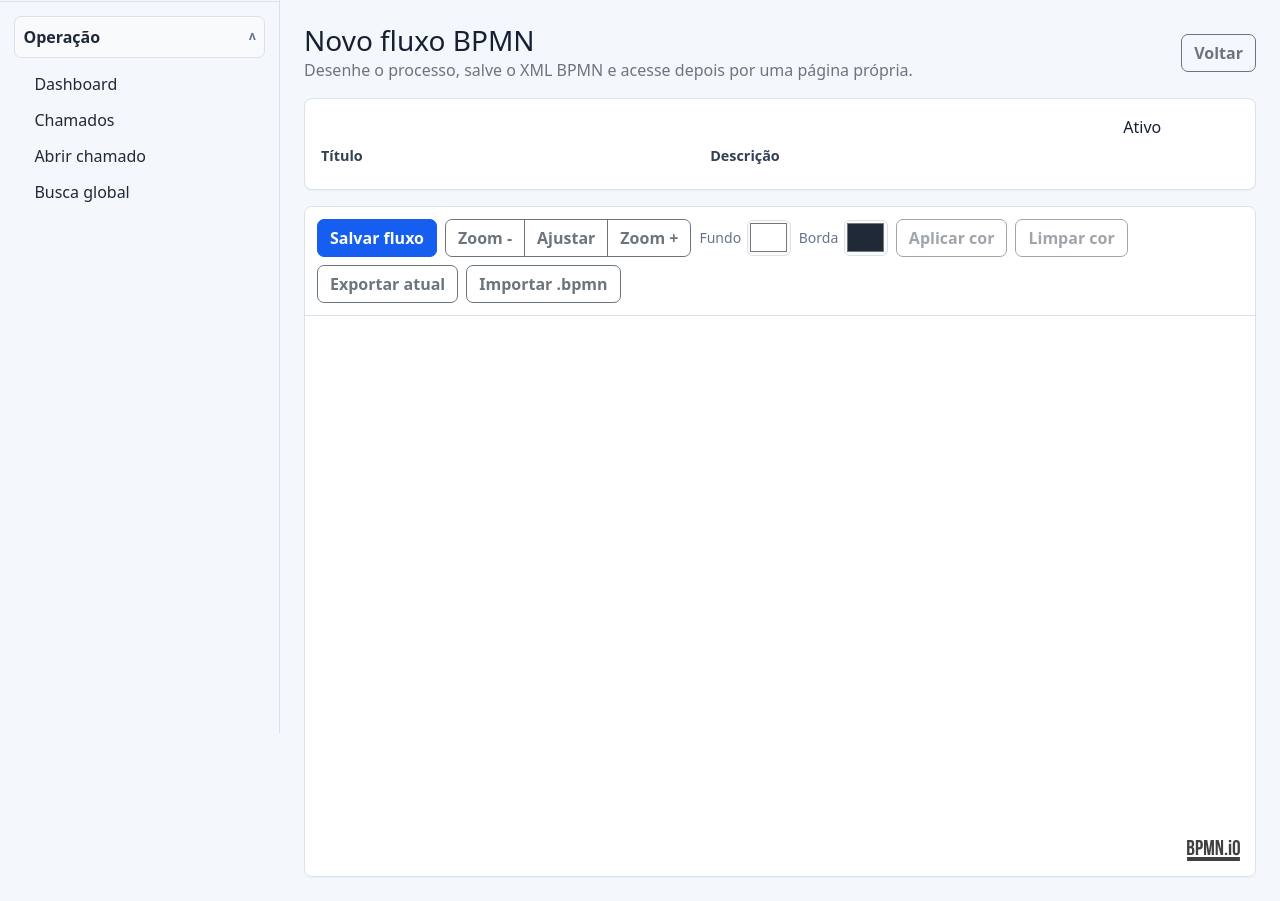
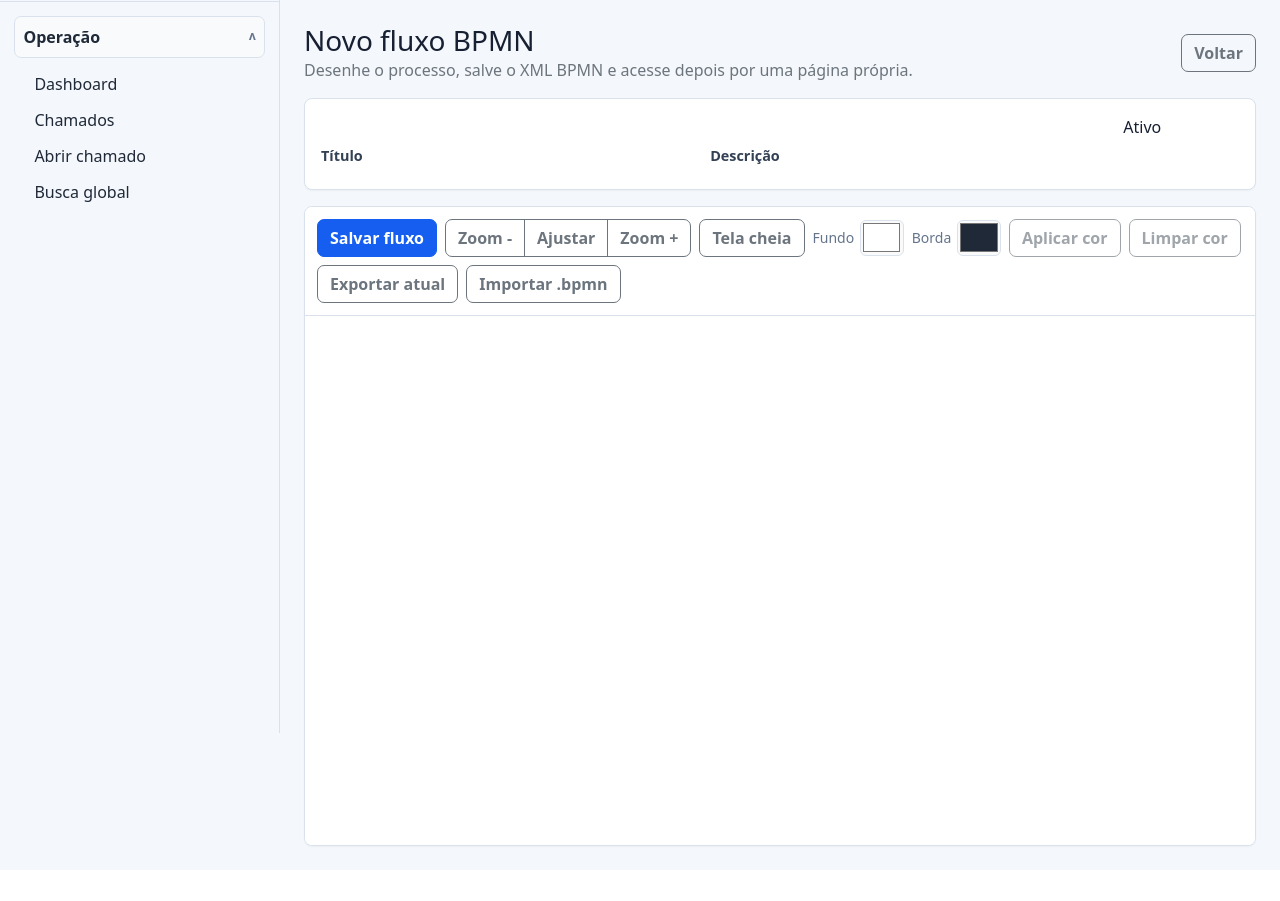
Before and after one commit to mcetrangolo/sistema_chamados, a Django app: template templates/processos/diagrama_form.html in a window 1280 px wide. Shown: the part 67-968 px from the top of the page. After the commit the page ends 915 px from the top, so only its background shows below. Run offline with Django 5.2, Linux system fonts and the light colour scheme; the template is opened without the code that fills it, so the values that code supplies are empty; some libraries are stand-ins or nearby versions.

Commit message:
Ajusta cabecalho e editor BPMN

```diff
--- a/processos/tests.py
+++ b/processos/tests.py
@@ -65,6 +65,7 @@ class ProcessosBPMNTests(TestCase):
         self.assertContains(response, 'id="bpmn-zoom-in"')
         self.assertContains(response, 'id="bpmn-zoom-out"')
         self.assertContains(response, 'id="bpmn-fit"')
+        self.assertContains(response, 'id="bpmn-fullscreen"')
         self.assertContains(response, 'id="bpmn-fill-color"')
         self.assertContains(response, 'id="bpmn-stroke-color"')
         self.assertContains(response, 'id="bpmn-import"')
--- a/static/css/app.css
+++ b/static/css/app.css
@@ -1556,11 +1583,32 @@ a {
   width: 2.75rem;
 }
 
+.bpmn-editor-section {
+  height: calc(100vh - 230px);
+  min-height: 640px;
+}
+
 .bpmn-canvas {
   background: #fff;
-  height: min(70vh, 720px);
-  min-height: 480px;
+  height: min(78vh, 900px);
+  min-height: 560px;
   width: 100%;
+}
+
+.bpmn-editor-section .bpmn-canvas {
+  height: calc(100% - 62px);
+  min-height: 520px;
+}
+
+.bpmn-editor-section:fullscreen {
+  background: #fff;
+  height: 100vh;
+  min-height: 100vh;
+}
+
+.bpmn-editor-section:fullscreen .bpmn-canvas {
+  height: calc(100vh - 66px);
+  min-height: 0;
 }
 
 .bpmn-viewer .djs-palette,
--- a/templates/processos/diagrama_form.html
+++ b/templates/processos/diagrama_form.html
@@ -45,7 +45,7 @@
     </div>
   </section>
 
-  <section class="detail-section p-0 overflow-hidden">
+  <section class="detail-section p-0 overflow-hidden bpmn-editor-section" id="bpmn-editor-section">
     <div class="bpmn-toolbar">
       <button class="btn btn-primary" type="submit">Salvar fluxo</button>
       <div class="btn-group" role="group" aria-label="Zoom do BPMN">
@@ -53,6 +53,7 @@
         <button class="btn btn-outline-secondary" type="button" id="bpmn-fit">Ajustar</button>
         <button class="btn btn-outline-secondary" type="button" id="bpmn-zoom-in">Zoom +</button>
       </div>
+      <button class="btn btn-outline-secondary" type="button" id="bpmn-fullscreen">Tela cheia</button>
       <div class="bpmn-color-tools">
         <label class="bpmn-color-field" for="bpmn-fill-color">
           Fundo
@@ -78,6 +79,8 @@
 <script>
   const xmlField = document.getElementById("id_xml");
   const form = document.getElementById("bpmn-form");
+  const editorSection = document.getElementById("bpmn-editor-section");
+  const fullscreenButton = document.getElementById("bpmn-fullscreen");
   const modeler = new BpmnJS({ container: "#bpmn-canvas" });
   const canvas = modeler.get("canvas");
   const eventBus = modeler.get("eventBus");
@@ -135,6 +138,28 @@
     canvas.zoom("fit-viewport");
   });
 
+  fullscreenButton.addEventListener("click", function () {
+    if (!document.fullscreenElement) {
+      editorSection.requestFullscreen().then(function () {
+        fullscreenButton.textContent = "Sair da tela cheia";
+        canvas.zoom("fit-viewport");
+      }).catch(function () {
+        alert("Não foi possível abrir em tela cheia.");
+      });
+      return;
+    }
+    document.exitFullscreen();
+  });
+
+  document.addEventListener("fullscreenchange", function () {
+    if (!document.fullscreenElement) {
+      fullscreenButton.textContent = "Tela cheia";
+    }
+    setTimeout(function () {
+      canvas.zoom("fit-viewport");
+    }, 150);
+  });
+
   applyColorButton.addEventListener("click", function () {
     if (!selectedElements.length) return;
     modeling.setColor(selectedElements, {
```
Also changed, not shown: other parts of static/css/app.css (+37 -5 lines).
